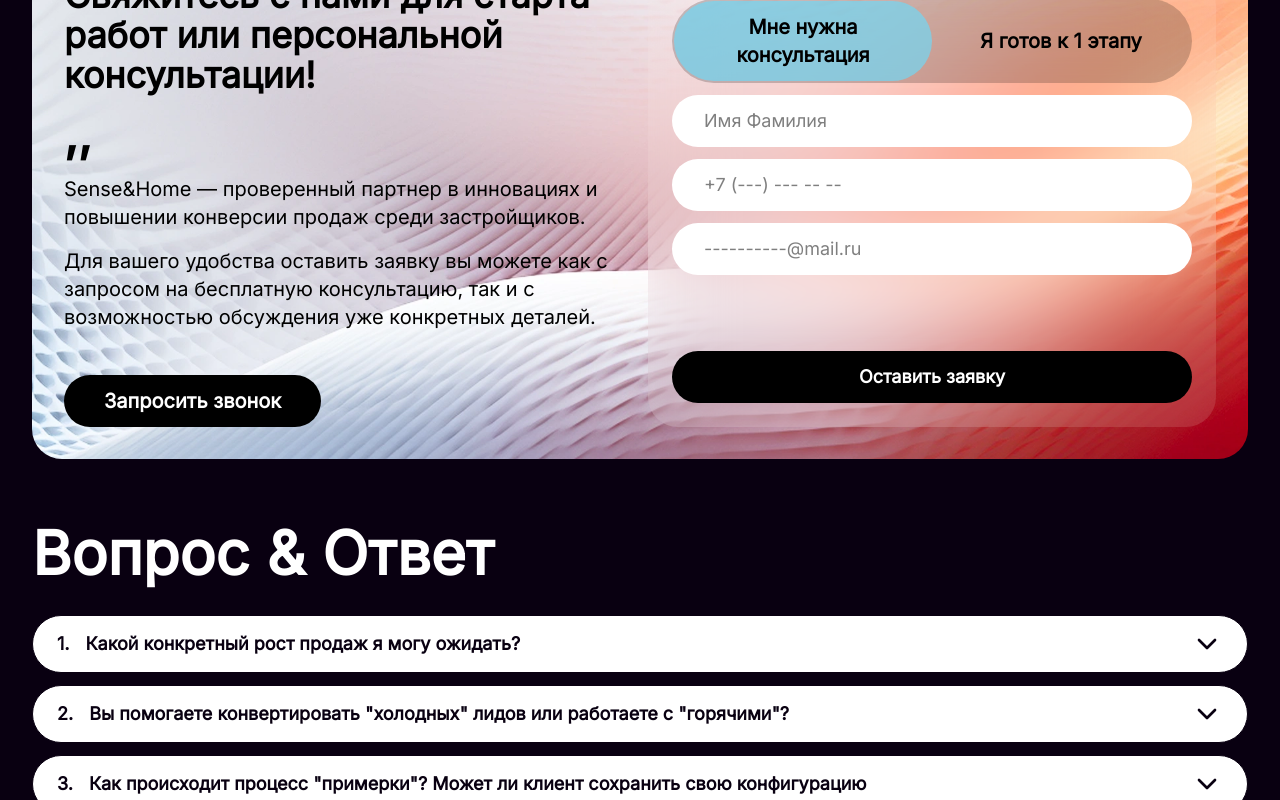
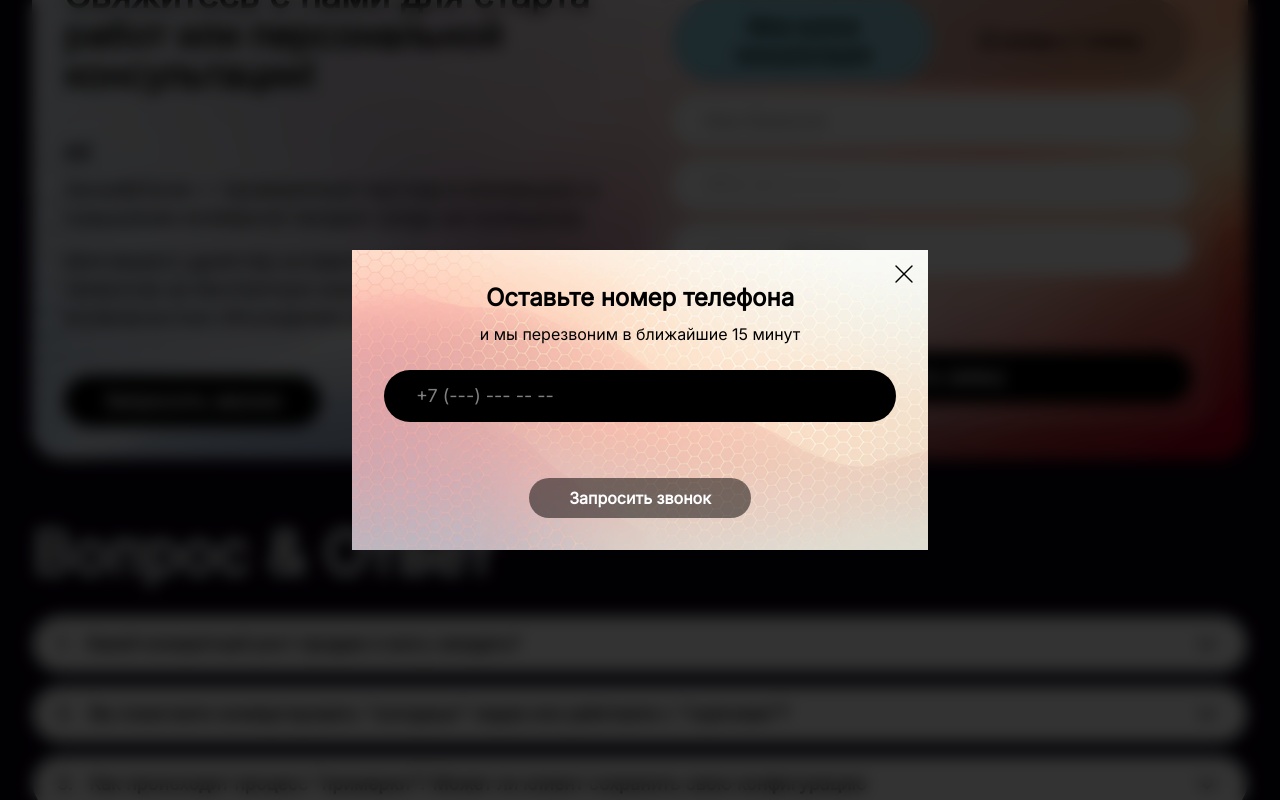
Before and after one commit to sense-and-home/sense-and-home-client, a React (Vite) app: page / in a window 1280 px wide. Both pictures are taken after a click on the button "Запросить звонок". Shown: the part 6695-7495 px from the top of the page. Built offline with nearby package versions, Linux system fonts and the light colour scheme; no server answers.

Commit message:
feat: add modals

```diff
--- /dev/null
+++ b/src/components/CallRequestModal.tsx
@@ -0,0 +1,93 @@
+import CallBackBackground from "@/assets/img/call-back-background.webp";
+import { Modal } from "@/components/Modal";
+import React, { useState } from "react";
+
+interface CallRequestModalProps {
+  isOpen: boolean;
+  onClose: () => void;
+  onSuccess?: () => void;
+}
+
+export function CallRequestModal({
+  isOpen,
+  onClose,
+  onSuccess,
+}: CallRequestModalProps) {
+  const [phone, setPhone] = useState("");
+  const [isSubmitting, setIsSubmitting] = useState(false);
+
+  const handleSubmit = async (e: React.FormEvent) => {
+    e.preventDefault();
+    if (!phone.trim()) return;
+
+    setIsSubmitting(true);
+
+    await new Promise((resolve) => setTimeout(resolve, 1000));
+
+    setIsSubmitting(false);
+    onClose();
+
+    if (onSuccess) {
+      onSuccess();
+      setPhone("");
+    }
+  };
+
+  return (
+    <Modal isOpen={isOpen} onClose={onClose}>
+      <div
+        className="relative overflow-hidden bg-cover bg-center text-center text-black"
+        style={{
+          backgroundImage: `url(${CallBackBackground})`,
+        }}
+      >
+        <button
+          onClick={onClose}
+          className="absolute top-2 right-2 z-10 flex h-8 w-8 items-center justify-center"
+        >
+          <svg
+            width="32"
+            height="32"
+            viewBox="0 0 24 24"
+            fill="none"
+            stroke="currentColor"
+            strokeWidth="1"
+            strokeLinecap="round"
+            strokeLinejoin="round"
+          >
+            <path d="M18 6 6 18" />
+            <path d="m6 6 12 12" />
+          </svg>
+        </button>
+
+        <div className="p-6 md:p-8">
+          <h2 className="mb-2 text-xl font-extrabold md:text-2xl">
+            Оставьте номер телефона
+          </h2>
+          <p className="mb-6 text-sm md:text-base">
+            и мы перезвоним в ближайшие 15 минут
+          </p>
+
+          <form onSubmit={handleSubmit} className="space-y-4">
+            <input
+              className="text-foreground rounded-primary inline-block w-full bg-black px-4 py-3 text-base md:px-8 md:text-lg"
+              type="tel"
+              value={phone}
+              onChange={(e) => setPhone(e.target.value)}
+              placeholder="+7 (---) --- -- --"
+              required
+            />
+
+            <button
+              type="submit"
+              disabled={isSubmitting || !phone.trim()}
+              className={`rounded-primary mt-6 inline-block w-fit bg-black px-6 py-2 font-bold text-white hover:cursor-pointer disabled:bg-black/50 md:px-10 lg:mt-10 lg:w-fit`}
+            >
+              {isSubmitting ? "Отправка..." : "Запросить звонок"}
+            </button>
+          </form>
+        </div>
+      </div>
+    </Modal>
+  );
+}
--- /dev/null
+++ b/src/components/Modal.tsx
@@ -0,0 +1,73 @@
+import React, { useEffect, useState } from "react";
+
+interface ModalProps {
+  isOpen: boolean;
+  onClose: () => void;
+  children: React.ReactNode;
+  className?: string;
+}
+
+export function Modal({
+  isOpen,
+  onClose,
+  children,
+  className = "",
+}: ModalProps) {
+  const [isVisible, setIsVisible] = useState(false);
+  const [shouldRender, setShouldRender] = useState(false);
+
+  useEffect(() => {
+    if (isOpen) {
+      setShouldRender(true);
+      document.body.style.overflow = "hidden";
+
+      const timer = setTimeout(() => {
+        setIsVisible(true);
+      }, 10);
+
+      return () => clearTimeout(timer);
+    } else {
+      setIsVisible(false);
+      document.body.style.overflow = "scroll";
+
+      const timer = setTimeout(() => {
+        setShouldRender(false);
+      }, 300);
+
+      return () => {
+        clearTimeout(timer);
+        document.body.style.overflow = "scroll";
+      };
+    }
+  }, [isOpen]);
+
+  const handleBackdropClick = (e: React.MouseEvent) => {
+    if (e.target === e.currentTarget) {
+      onClose();
+    }
+  };
+
+  if (!shouldRender) return null;
+
+  return (
+    <div className="fixed inset-0 z-50 flex items-center justify-center p-2 sm:p-4">
+      <div
+        className={`absolute inset-0 bg-black/80 backdrop-blur-sm transition-opacity duration-300 ${
+          isVisible ? "opacity-100" : "opacity-0"
+        }`}
+        onClick={handleBackdropClick}
+      />
+
+      <div
+        className={`relative z-10 w-full max-w-xl overflow-y-auto transition-all duration-300 ${
+          isVisible
+            ? "translate-y-0 scale-100 opacity-100"
+            : "translate-y-4 scale-95 opacity-0"
+        } ${className}`}
+        onClick={(e) => e.stopPropagation()}
+      >
+        {children}
+      </div>
+    </div>
+  );
+}
--- /dev/null
+++ b/src/components/ThankYouModal.tsx
@@ -0,0 +1,55 @@
+import ApplyBackground from "@/assets/img/apply-background.webp";
+import { Modal } from "./Modal";
+
+interface ThankYouModalProps {
+  isOpen: boolean;
+  onClose: () => void;
+  title?: string;
+  message?: string;
+}
+
+export function ThankYouModal({
+  isOpen,
+  onClose,
+  title = "Спасибо за интерес к Sense&Home!",
+  message = "Мы свяжемся с вами в ближайшее время",
+}: ThankYouModalProps) {
+  return (
+    <Modal isOpen={isOpen} onClose={onClose}>
+      <div
+        className="relative grid min-h-[300px] place-content-center overflow-hidden text-black"
+        style={{
+          backgroundImage: `url(${ApplyBackground})`,
+          backgroundSize: "cover",
+          backgroundPosition: "center",
+        }}
+      >
+        <button
+          onClick={onClose}
+          className="absolute top-2 right-2 z-10 flex h-8 w-8 items-center justify-center"
+        >
+          <svg
+            width="32"
+            height="32"
+            viewBox="0 0 24 24"
+            fill="none"
+            stroke="currentColor"
+            strokeWidth="1"
+            strokeLinecap="round"
+            strokeLinejoin="round"
+          >
+            <path d="M18 6 6 18" />
+            <path d="m6 6 12 12" />
+          </svg>
+        </button>
+
+        <div className="p-6 text-center md:p-8">
+          <h2 className="mb-4 text-xl leading-none font-bold md:text-2xl">
+            {title}
+          </h2>
+          <p className="mb-6 text-sm md:text-base">{message}</p>
+        </div>
+      </div>
+    </Modal>
+  );
+}
--- a/src/sections/ApplicationSection.tsx
+++ b/src/sections/ApplicationSection.tsx
@@ -1,10 +1,37 @@
 import ApplicationBackground from "@/assets/img/application-background.webp";
+import { CallRequestModal } from "@/components/CallRequestModal";
+import { ThankYouModal } from "@/components/ThankYouModal";
 import { useState } from "react";
 
 type TMode = "consultation" | "ready";
 
 export function ApplicationSection() {
   const [mode, setMode] = useState<TMode>("consultation");
+  const [isCallModalOpen, setIsCallModalOpen] = useState(false);
+  const [isThankYouModalOpen, setIsThankYouModalOpen] = useState(false);
+  const [formData, setFormData] = useState({
+    name: "",
+    phone: "",
+    email: "",
+    file: null as File | null,
+  });
+
+  const handleInputChange = (field: string, value: string) => {
+    setFormData((prev) => ({ ...prev, [field]: value }));
+  };
+
+  const handleFileChange = (e: React.ChangeEvent<HTMLInputElement>) => {
+    const file = e.target.files?.[0] || null;
+    setFormData((prev) => ({ ...prev, file }));
+  };
+
+  const handleSubmit = (e: React.FormEvent) => {
+    e.preventDefault();
+    if (formData.name.trim() && formData.email.trim()) {
+      setIsThankYouModalOpen(true);
+      setFormData({ name: "", phone: "", email: "", file: null });
+    }
+  };
 
   return (
     <div className="bg-background px-4 py-8 md:px-8" id="application-section">
@@ -38,6 +65,7 @@ export function ApplicationSection() {
 
           <button
             type="button"
+            onClick={() => setIsCallModalOpen(true)}
             className="rounded-primary mt-6 inline-block w-full bg-black px-6 py-3 text-lg font-bold text-white hover:cursor-pointer md:px-10 md:text-xl lg:mt-10 lg:w-fit"
           >
             Запросить звонок
@@ -46,8 +74,8 @@ export function ApplicationSection() {
 
         <div className="order-1 lg:order-2">
           <form
+            onSubmit={handleSubmit}
             className="rounded-secondary flex h-full flex-col gap-3 bg-white/10 p-4 text-lg backdrop-blur-2xl md:p-6 md:text-xl"
-            action="#"
           >
             <div className="rounded-primary flex bg-black/20 p-[2px] text-sm font-bold md:text-lg lg:text-xl">
               <button
@@ -70,19 +98,27 @@ export function ApplicationSection() {
             <input
               className="bg-foreground rounded-primary inline-block w-full px-4 py-3 text-base text-black md:px-8 md:text-lg"
               type="text"
+              value={formData.name}
+              onChange={(e) => handleInputChange("name", e.target.value)}
               placeholder="Имя Фамилия"
+              required
             />
 
             <input
               className="bg-foreground rounded-primary inline-block w-full px-4 py-3 text-base text-black md:px-8 md:text-lg"
               type="tel"
+              value={formData.phone}
+              onChange={(e) => handleInputChange("phone", e.target.value)}
               placeholder="+7 (---) --- -- --"
             />
 
             <input
               className="bg-foreground rounded-primary inline-block w-full px-4 py-3 text-base text-black md:px-8 md:text-lg"
               type="email"
+              value={formData.email}
+              onChange={(e) => handleInputChange("email", e.target.value)}
               placeholder="----------@mail.ru"
+              required
             />
 
             <label
@@ -108,7 +144,12 @@ export function ApplicationSection() {
               </svg>
             </label>
 
-            <input type="file" id="customFileInput" className="hidden" />
+            <input
+              type="file"
+              id="customFileInput"
+              className="hidden"
+              onChange={handleFileChange}
+            />
 
             <button
               type="submit"
@@ -119,6 +160,18 @@ export function ApplicationSection() {
           </form>
         </div>
       </div>
+
+      <CallRequestModal
+        isOpen={isCallModalOpen}
+        onClose={() => setIsCallModalOpen(false)}
+        onSuccess={() => setIsThankYouModalOpen(true)}
+      />
+
+      <ThankYouModal
+        isOpen={isThankYouModalOpen}
+        onClose={() => setIsThankYouModalOpen(false)}
+        message="Мы свяжемся с Вами в течении часа"
+      />
     </div>
   );
 }
--- a/src/sections/FooterSection.tsx
+++ b/src/sections/FooterSection.tsx
@@ -1,4 +1,18 @@
+import { ThankYouModal } from "@/components/ThankYouModal";
+import { useState } from "react";
+
 export function FooterSection() {
+  const [isThankYouModalOpen, setIsThankYouModalOpen] = useState(false);
+  const [email, setEmail] = useState("");
+
+  const handleSubmit = (e: React.FormEvent) => {
+    e.preventDefault();
+    if (email.trim()) {
+      setIsThankYouModalOpen(true);
+      setEmail("");
+    }
+  };
+
   return (
     <div className="bg-background text-foreground px-4 py-8 md:px-8">
       <div className="mb-8 flex flex-col gap-8 md:flex-row md:gap-16">
@@ -56,13 +70,16 @@ export function FooterSection() {
 
         <div className="flex flex-col items-start justify-between gap-6 text-lg md:text-xl lg:flex-row lg:items-center lg:gap-0">
           <form
-            action="#"
+            onSubmit={handleSubmit}
             className="flex w-full flex-col gap-3 sm:flex-row sm:gap-0 lg:w-auto"
           >
             <input
               className="bg-foreground rounded-primary inline-block w-full px-6 py-3 text-base text-black sm:w-auto sm:min-w-md md:px-8 md:text-lg"
               type="email"
+              value={email}
+              onChange={(e) => setEmail(e.target.value)}
               placeholder="----------@mail.ru"
+              required
             />
             <button
               type="submit"
@@ -93,6 +110,12 @@ export function FooterSection() {
       </div>
 
       <div className="text-center">SenseHome, 2025</div>
+
+      <ThankYouModal
+        isOpen={isThankYouModalOpen}
+        onClose={() => setIsThankYouModalOpen(false)}
+        message="Мы свяжемся с Вами в ближайшем времени"
+      />
     </div>
   );
 }
```
Also changed, not shown: src/assets/img/apply-background.webp (added), src/assets/img/call-back-background.webp (added).
